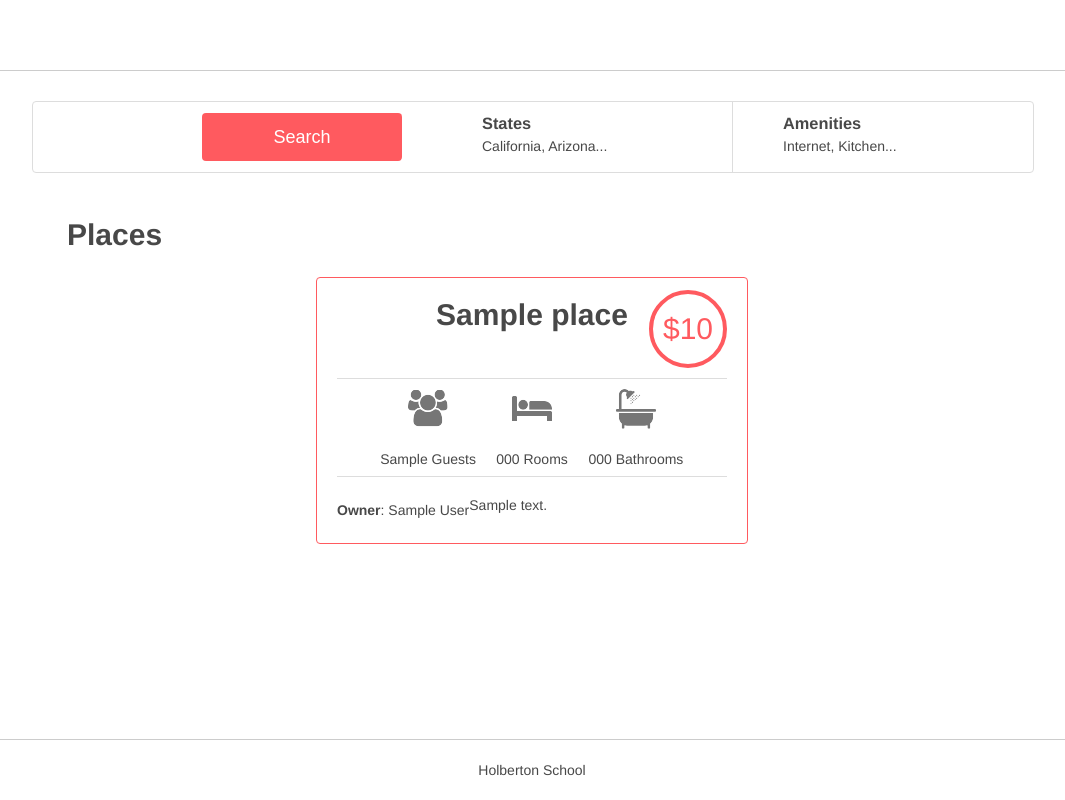
After one commit to Ademic2022/AirBnB_clone_v4, a Flask app: template web_dynamic/templates/100-hbnb.html in a window 1280 px wide. The commit adds this page. Shown: the whole page, without its empty margins (108-1173 px from the left). Run offline with Flask 3, Linux system fonts and the light colour scheme; the template is opened without the code that fills it: most values are stand-ins (such as "Sample title", 1, 10 or a date in 2020).

Commit message:
restyed the static files

```diff
--- /dev/null
+++ b/web_dynamic/static/styles/8-places.css
@@ -0,0 +1,126 @@
+.places {
+	display: flex;
+	justify-content: center;
+	flex-wrap: wrap;
+	margin: 45px auto;
+	text-align: center;
+}
+
+article {
+	display: flex;
+	width: 390px;
+	flex: none;
+	flex-wrap: wrap;
+	flex-direction: row;
+	align-content: flex-start;
+
+	padding-top: 10px;
+	padding-right: 20px;
+	padding-left: 20px;
+	padding-bottom: 20px;
+	margin: 20px;
+
+	border: 1px solid #FF5A5F;
+	border-radius: 4px;
+}
+
+.headline {
+	display: flex;
+	flex-direction: row;
+	position: relative;
+
+	height: 80px;
+	width: 100%;
+}
+
+.price_by_night {
+	display: flex;
+	justify-content: center;
+	align-self: flex-end;
+
+	position: absolute;
+	right: 0;
+
+	line-height: 60px;
+	color: #FF5A5F;
+	font-size: 30px;
+	padding: 5px;
+	border: 4px solid #FF5A5F;
+	border-radius: 100%;
+	float: right;
+	min-width: 60px;
+	height: 60px;
+}
+
+.information {
+	display: block;
+	height: 80px;
+	width: 100%;
+	border-top: 1px solid #DDDDDD;
+	border-bottom: 1px solid #DDDDDD;
+
+	padding-top: 5px;
+	padding-bottom: 12px;
+	margin-top: 10px;
+	margin-bottom: 20px;
+}
+
+.max_guest, .number_rooms, .number_bathrooms {
+	display: inline-block;
+	width: 100px;
+	text-align: center;
+	margin: 0px auto;
+}
+
+.user {
+	margin-top: 5px;
+	margin-bottom: 5px;
+}
+
+.description {
+	text-align: left;
+}
+
+h1 {
+	display: block;
+	text-align: left;
+	width: 95%;
+	display: block;
+	margin-top: 0px;
+	margin-left: 20px;
+	margin-bottom: 5px;
+	font-size: 30px;
+}
+
+article h2 {
+	font-size: 30px;
+	margin: 10px auto;
+	padding: 0px;
+}
+
+.guest_icon {
+	display: inline-block;
+	background-image: url("../images/icon_group.png");
+	background-repeat: no-repeat;
+	background-position: center;
+	width: 50px;
+	height: 50px;
+}
+
+.bed_icon {
+	display: inline-block;
+	background-image: url("../images/icon_bed.png");
+	background-repeat: no-repeat;
+	background-position: center;
+    width: 50px;
+    height: 50px;
+}
+
+.bath_icon {
+	display: inline-block;
+	background-image: url("../images/icon_bath.png");
+	background-repeat: no-repeat;
+	background-position: center;
+    width: 50px;
+    height: 50px;
+}
--- /dev/null
+++ b/web_dynamic/templates/100-hbnb.html
@@ -0,0 +1,87 @@
+<!DOCTYPE html>
+<html lang="en">
+	<head>
+		<title>AirBnB clone</title>
+
+		<link rel="shortcut icon" href="{{ url_for('static', filename='images/icon.ico') }}"/>
+
+		<link rel="stylesheet" href="{{ url_for('static', filename='styles/4-common.css') }}"/>
+		<link rel="stylesheet" href="{{ url_for('static', filename='styles/3-header.css') }}"/>
+		<link rel="stylesheet" href="{{ url_for('static', filename='styles/3-footer.css') }}"/>
+		<link rel="stylesheet" href="{{ url_for('static', filename='styles/6-filters.css') }}"/>
+		<link rel="stylesheet" href="{{ url_for('static', filename='styles/8-places.css') }}"/>
+	</head>
+    <body>
+		<header>
+			<div id="header_logo"></div>
+		</header>
+		<div class="container">
+			<section class="filters">
+                <button>Search</button>
+                <div class="locations">
+                    <h3>States</h3>
+                    <h4>California, Arizona...</h4>
+                    <ul class="popover">
+                    {% for state in states.values() | sort(attribute="name") %}
+                        <li><h2>{{ state.name }}</h2>
+                            <ul>
+                                {% for city in state.cities|sort(attribute="name") %}
+                                    <li><h4>{{city.name}}</h4></li>
+                                {% endfor %}
+                            </ul>
+                        </li>
+                        <li><h2>{{ state.name }}</h2>
+                            <ul>
+                                <li><h4>San Francisco</h4></li>
+                                <li><h4>Los Altos</h4></li>
+                            </ul>
+                        </li>
+                    {% endfor %}
+                    </ul>
+                </div>
+                <div class="amenities">
+                    <h3>Amenities</h3>
+                    <h4>Internet, Kitchen...</h4>
+                    <ul class="popover">
+                        {% for amenity in amenities.values()|sort(attribute="name") %}
+                            <li><h4>{{ amenity.name }}</h4></li>
+                        {% endfor %}
+                    </ul>
+                </div>
+
+            </section>
+			<section class="places">
+				<h1>Places</h1>
+                {% for place in places.values() | sort(attribute="name") %}
+                    <article>
+                        <div class="headline">
+                            <h2>{{ place.name }}</h2>
+                            <div class="price_by_night"> &#36;{{ place.price_by_night }}</div>
+                        </div>
+                        <div class="information">
+                            <div class="max_guest">
+                                <div class="guest_icon"></div>
+                                <p>{{ place.max_guest }} Guests</p>
+                            </div>
+                            <div class="number_rooms">
+                                <div class="bed_icon"></div>
+                                <p>{{ place.number_rooms }} Rooms</p>
+                            </div>
+                            <div class="number_bathrooms">
+                                <div class="bath_icon"></div>
+                                <p>{{ place.number_bathrooms }} Bathrooms</p>
+                            </div>
+                        </div>
+                        <div class="user"><b>Owner</b>: {{ place.user.first_name }} {{ place.user.last_name }}</div>
+                        <div class="description">
+                            {{ place.description | safe }}
+                        </div>
+                    </article>
+                {% endfor %}
+			</section>
+		</div>
+		<footer>
+			<p>Holberton School</p>
+		</footer>
+	</body>
+</html>
```
Also changed, not shown: web_dynamic/static/styles/3-footer.css (+8 -9 lines), web_dynamic/static/styles/3-header.css (+14 -11 lines), web_dynamic/static/styles/4-common.css (+7 -9 lines), web_dynamic/static/styles/6-filters.css (+50 -63 lines).
